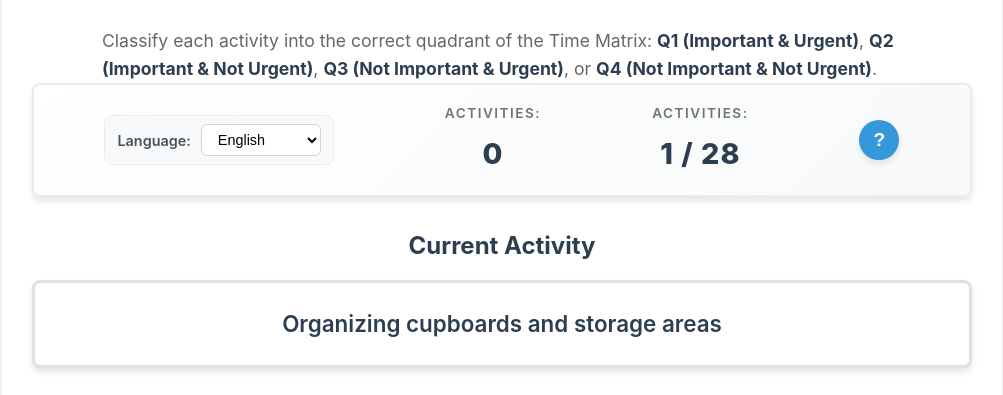
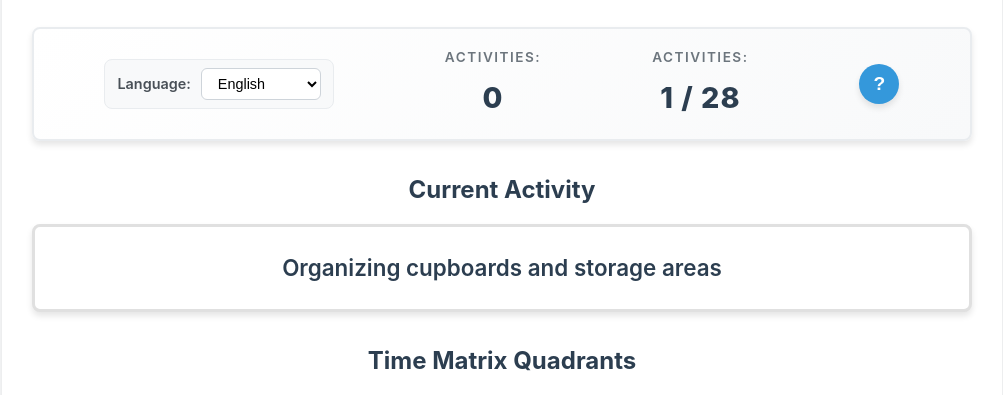
Before and after one commit to roloje777/time-matrix-game, a plain HTML site: page index.html in a window 1280 px wide. Shown: the part 155-550 px from the top of the page, without its empty margins (138-1141 px from the left). Drawn offline with Linux system fonts and the light colour scheme.

Commit message:
removed instructions from main display

```diff
--- a/index.html
+++ b/index.html
@@ -14,13 +14,16 @@
     <h1>FranklinCovey Time Matrix Game</h1>
 </header>
 
-    <p class="instructions">
+    <!-- <p class="instructions">
         Classify each activity into the correct quadrant of the Time Matrix:
         <strong>Q1 (Important & Urgent)</strong>,
         <strong>Q2 (Important & Not Urgent)</strong>,
         <strong>Q3 (Not Important & Urgent)</strong>, or
         <strong>Q4 (Not Important & Not Urgent)</strong>.
-    </p>
+    </p> -->
+
+    <!-- <p clas="instructions" data-i18n="instructions"></p>s -->
+
 </header>
 
         <!-- Score Display -->
```
